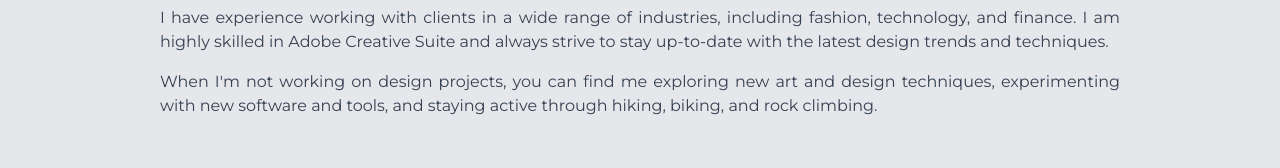
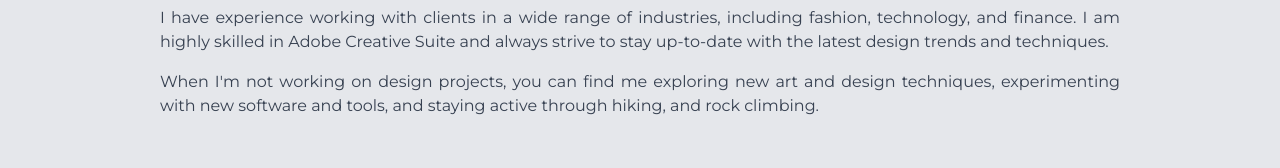
Before and after one commit to gelentolga/tolga, a Next.js app: page /about in a window 1280 px wide. Shown: the part 378-546 px from the top of the page. Built offline with nearby package versions, Linux system fonts and the light colour scheme.

Commit message:
fixed the name

```diff
--- a/pages/about.js
+++ b/pages/about.js
@@ -1,6 +1,6 @@
 import React from "react";
 
-const about1 = () => {
+const about = () => {
   return (
     <div className="bg-gray-200 mt-40 p-8 py-16 px-40 text-justify">
       <h1 className="text-2xl font-medium">About Me</h1>
@@ -20,10 +20,10 @@ const about1 = () => {
       <p className="text-gray-700 mt-4">
         When I'm not working on design projects, you can find me exploring new
         art and design techniques, experimenting with new software and tools,
-        and staying active through hiking, biking, and rock climbing.
+        and staying active through hiking, and rock climbing.
       </p>
     </div>
   );
 };
 
-export default about1;
+export default about;
```
